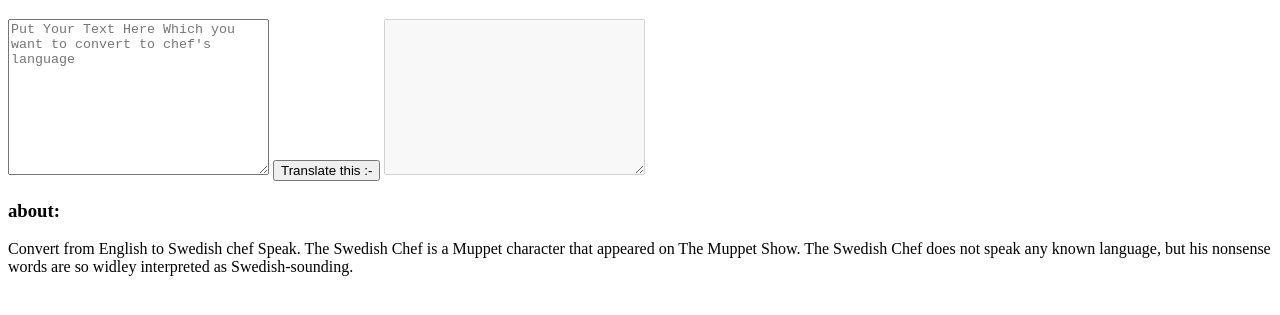
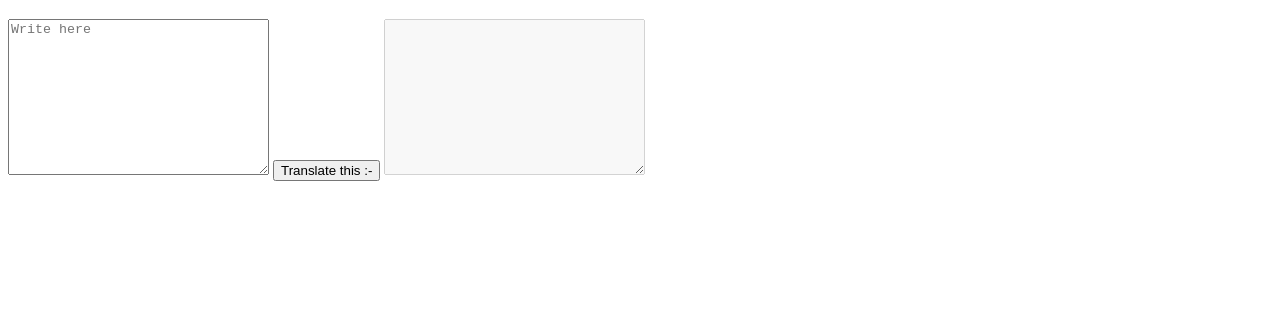
Before and after one commit to Mk4Levi/mark-07_Manthan, a plain HTML site: page index.html in a window 1280 px wide. Shown: the part 61-376 px from the top of the page. Drawn offline with Linux system fonts and the light colour scheme.

Commit message:
Update index.html

```diff
--- a/index.html
+++ b/index.html
@@ -12,7 +12,7 @@
     class="inputtext"
     id="input-ctn"
     cols="30" rows="10"
-    placeholder="Put Your Text Here Which you want to convert to chef's language"
+    placeholder="Write here "
     ></textarea>
     <button id="translatebtn">Translate this :- </button>
     <textarea
@@ -20,16 +20,6 @@
     class="inputtext" cols="30" rows="10"
     id="output-ctn"
     disabled></textarea>
-    <div class="info">
-        <h3>
-            about:
-        </h3>
-        <p>
-            Convert from English to Swedish chef Speak. The Swedish Chef is a Muppet character
-            that appeared on The Muppet Show. The Swedish Chef does not speak any known language,
-            but his nonsense words are so widley interpreted as Swedish-sounding.
-        </p>
-    </div>
     <script src="./app.js" type="text/javascript"></script>
 </body>
 </html>
```
